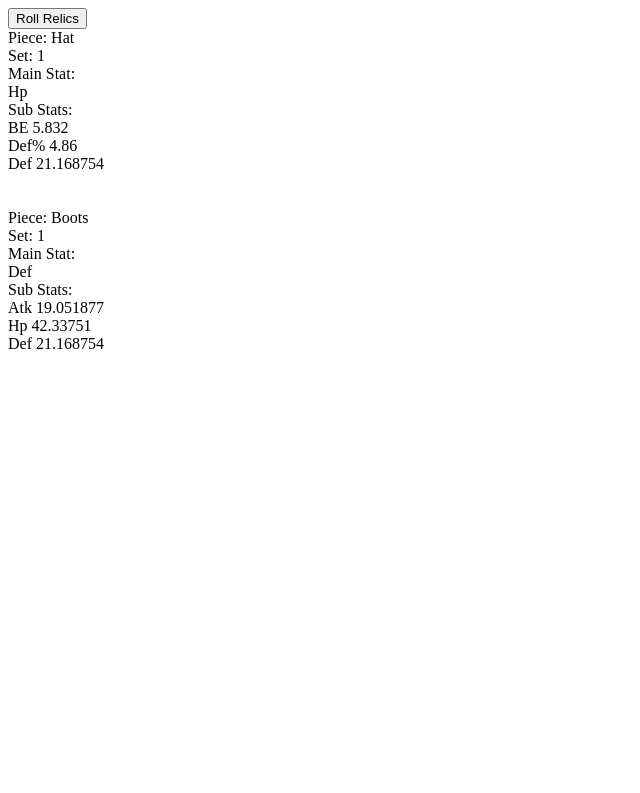
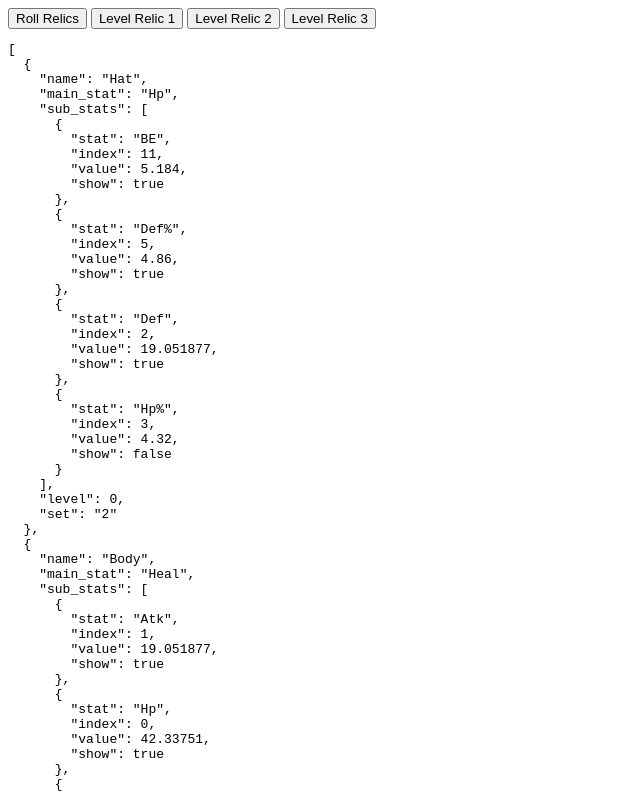
Before and after one commit to dwlim/starrail_relic_sim, a plain HTML site: page index.html in a window 1280 px wide. Both pictures are taken after a click on the button "Roll Relics". Shown: the top 793 px of the page, without its empty margins (0-640 px from the left). Drawn offline with Linux system fonts and the light colour scheme.

Commit message:
Add files via upload
add leveling

```diff
--- a/index.html
+++ b/index.html
@@ -3,15 +3,80 @@
 <body>
 
 <button onclick="rollRelics()">Roll Relics</button>
-<div id="relic_results"></div>
+
+<button onclick="levelRelics(0)">Level Relic 1</button>
+
+<button onclick="levelRelics(1)">Level Relic 2</button>
+
+<button onclick="levelRelics(2)">Level Relic 3</button>
+<pre id="relic_results"></pre>
 
 </body>
 </html>
 
 
 <script>
+  var relics = []
+  let pieces = ["Hat", "Glove", "Body", "Boots"]; //, "Orb", "Rope"];
+  let main_stat =
+    [[["Hp"], [1]],
+    [["Atk"], [1]],
+    [["Hp%", "Atk%", "Def%", "CR", "CD", "Heal", "EHR", "ER"], [20, 20, 20, 10, 10, 10, 10]],
+    [["Hp", "Atk", "Def", "Spd"], [27.5, 30, 30, 12.5]]];
+
+  let sub_stat = ["Hp", "Atk", "Def", "Hp%", "Atk%", "Def%", "Spd", "CR", "CD", "EHR", "ER", "BE"];
+  let sub_weight =
+  [[[0, 11, 11, 11, 11, 11, 5, 6.5, 6.5, 9, 9, 9]],
+    [[11, 0, 11, 11, 11, 11, 5, 6.5, 6.5, 9, 9, 9]],
+    [[11, 11, 11, 0, 11, 11, 5, 6.5, 6.5, 9, 9, 9],
+    [11, 11, 11, 11, 0, 11, 5, 6.5, 6.5, 9, 9, 9],
+    [11, 11, 11, 11, 11, 0, 5, 6.5, 6.5, 9, 9, 9],
+    [10.53, 10.53, 10.53, 10.53, 10.53, 10.53, 4.78, 0, 6.22, 8.61, 8.61, 8.61],
+    [10.53, 10.53, 10.53, 10.53, 10.53, 10.53, 4.78, 6.22, 0, 8.61, 8.61, 8.61],
+    [9.91, 9.91, 9.91, 9.91, 9.91, 9.91, 4.5, 5.86, 5.86, 8.11, 8.11, 8.11],
+    [10.78, 10.78, 10.78, 10.78, 10.78, 10.78, 4.9, 6.37, 6.37, 0, 8.82, 8.82]
+    ],
+    [[11, 11, 11, 0, 11, 11, 5, 6.5, 6.5, 9, 9, 9],
+    [11, 11, 11, 11, 0, 11, 5, 6.5, 6.5, 9, 9, 9],
+    [11, 11, 11, 11, 11, 0, 5, 6.5, 6.5, 9, 9, 9],
+    [10.38, 10.38, 10.38, 10.38, 10.38, 10.38, 0, 6.13, 6.13, 8.49, 8.49, 8.49]]]
+
+  let sub_values =
+    [[33.87, 38.103755, 42.33751],
+      [16.935, 19.051877, 21.168754],
+      [16.935, 19.051877, 21.168754],
+      [3.456, 3.888, 4.32],
+      [3.456, 3.888, 4.32],
+      [4.32, 4.86, 5.4],
+      [2, 2.3, 2.6],
+      [2.592, 2.916, 3.24],
+      [5.184, 5.832, 6.48],
+      [3.456, 3.888, 4.32],
+      [3.456, 3.888, 4.32],
+      [5.184, 5.832, 6.48]]
+
+  function refreshUI() {
+    document.getElementById("relic_results").innerHTML = JSON.stringify(relics, undefined, 2);
+  }
   function rollRelics() {
-    document.getElementById("relic_results").innerHTML = generateRelic();
+    relics.length = 0;
+    generateRelic();
+    refreshUI();
+  }
+
+  function levelRelics(index) {
+    if (index >= relics.length || relics[index].level >= 15){
+      return;
+    }
+    if (relics[index].sub_stats[3].show == false) {
+      relics[index].sub_stats[3].show = true;
+    } else {
+      let sub_index = Math.floor(Math.random() * 3);
+      let level_increment = sub_values[relics[index].sub_stats[sub_index].index][Math.floor(Math.random()*3)];
+      relics[index].sub_stats[sub_index].value += level_increment;
+    }
+    relics[index].level += 3;
+    refreshUI();
   }
 
   function weighted_random(items, weights) {
@@ -87,59 +152,31 @@
   }
 
   function generateRelic() {
-    let relics = [];
     let num_pieces = Math.random() < 0.108 ? 3 : 2;
-    let pieces = ["Hat", "Glove", "Body", "Boots"]; //, "Orb", "Rope"];
-    let main_stat =
-      [[["Hp"], [1]],
-      [["Atk"], [1]],
-      [["Hp%", "Atk%", "Def%", "CR", "CD", "Heal", "EHR", "ER"], [20, 20, 20, 10, 10, 10, 10]],
-      [["Hp", "Atk", "Def", "Spd"], [27.5, 30, 30, 12.5]]];
-
-    let sub_stat = ["Hp", "Atk", "Def", "Hp%", "Atk%", "Def%", "Spd", "CR", "CD", "EHR", "ER", "BE"];
-    let sub_weight =
-    [[[0, 11, 11, 11, 11, 11, 5, 6.5, 6.5, 9, 9, 9]],
-     [[11, 0, 11, 11, 11, 11, 5, 6.5, 6.5, 9, 9, 9]],
-     [[11, 11, 11, 0, 11, 11, 5, 6.5, 6.5, 9, 9, 9],
-      [11, 11, 11, 11, 0, 11, 5, 6.5, 6.5, 9, 9, 9],
-      [11, 11, 11, 11, 11, 0, 5, 6.5, 6.5, 9, 9, 9],
-      [10.53, 10.53, 10.53, 10.53, 10.53, 10.53, 4.78, 0, 6.22, 8.61, 8.61, 8.61],
-      [10.53, 10.53, 10.53, 10.53, 10.53, 10.53, 4.78, 6.22, 0, 8.61, 8.61, 8.61],
-      [9.91, 9.91, 9.91, 9.91, 9.91, 9.91, 4.5, 5.86, 5.86, 8.11, 8.11, 8.11],
-      [10.78, 10.78, 10.78, 10.78, 10.78, 10.78, 4.9, 6.37, 6.37, 0, 8.82, 8.82]
-     ],
-     [[11, 11, 11, 0, 11, 11, 5, 6.5, 6.5, 9, 9, 9],
-      [11, 11, 11, 11, 0, 11, 5, 6.5, 6.5, 9, 9, 9],
-      [11, 11, 11, 11, 11, 0, 5, 6.5, 6.5, 9, 9, 9],
-      [10.38, 10.38, 10.38, 10.38, 10.38, 10.38, 0, 6.13, 6.13, 8.49, 8.49, 8.49]]]
-
-    let sub_values =
-      [[33.87, 38.103755, 42.33751],
-       [16.935, 19.051877, 21.168754],
-       [16.935, 19.051877, 21.168754],
-       [3.456, 3.888, 4.32],
-       [3.456, 3.888, 4.32],
-       [4.32, 4.86, 5.4],
-       [2, 2.3, 2.6],
-       [2.592, 2.916, 3.24],
-       [5.184, 5.832, 6.48],
-       [3.456, 3.888, 4.32],
-       [3.456, 3.888, 4.32],
-       [5.184, 5.832, 6.48]]
 
     for (let i = 0; i < num_pieces; i++) {
+      var item = {};
+
       let piece = Math.floor(Math.random() * pieces.length);
-      let main = weighted_random(main_stat[piece][0], main_stat[piece][1]);
-      let main_index = main_stat[piece][0].indexOf(main);
-      let sub = wsample(sub_stat, sub_weight[piece][main_index], Math.random() < .8 ? 3 : 4);
-      let sub_output = [];
+      item.name = pieces[piece];
+      item.main_stat = weighted_random(main_stat[piece][0], main_stat[piece][1]);
+      item.sub_stats = [];
+      item.level = 0;
+
+      let main_index = main_stat[piece][0].indexOf(item.main_stat);
+      let sub = wsample(sub_stat, sub_weight[piece][main_index], 4);
       for (let i=0; i < sub[0].length; i++) {
-        sub_output += [sub[1][i] + " " + sub_values[sub[0][i]][Math.floor(Math.random()*3)] + "<br>"];
+        var subs = {};
+        subs.stat = sub[1][i];
+        subs.index = sub[0][i];
+        subs.value = sub_values[sub[0][i]][Math.floor(Math.random()*3)];
+        subs.show = i==3 && Math.random() < .8 ? false : true;
+        item.sub_stats.push(subs);
       }
-      let set = Math.random() < .5 ? "1" : "2";
-      relics += "Piece: " + pieces[piece] + "<br>Set: " + set + "<br>Main Stat:<br>" + main + "<br>Sub Stats:<br>" + sub_output + "<br><br>";
+      item.set = Math.random() < .5 ? "1" : "2";
+      console.log(item);
+      relics.push(item);
     }
-    return relics;
   }
 
   </script>
```
